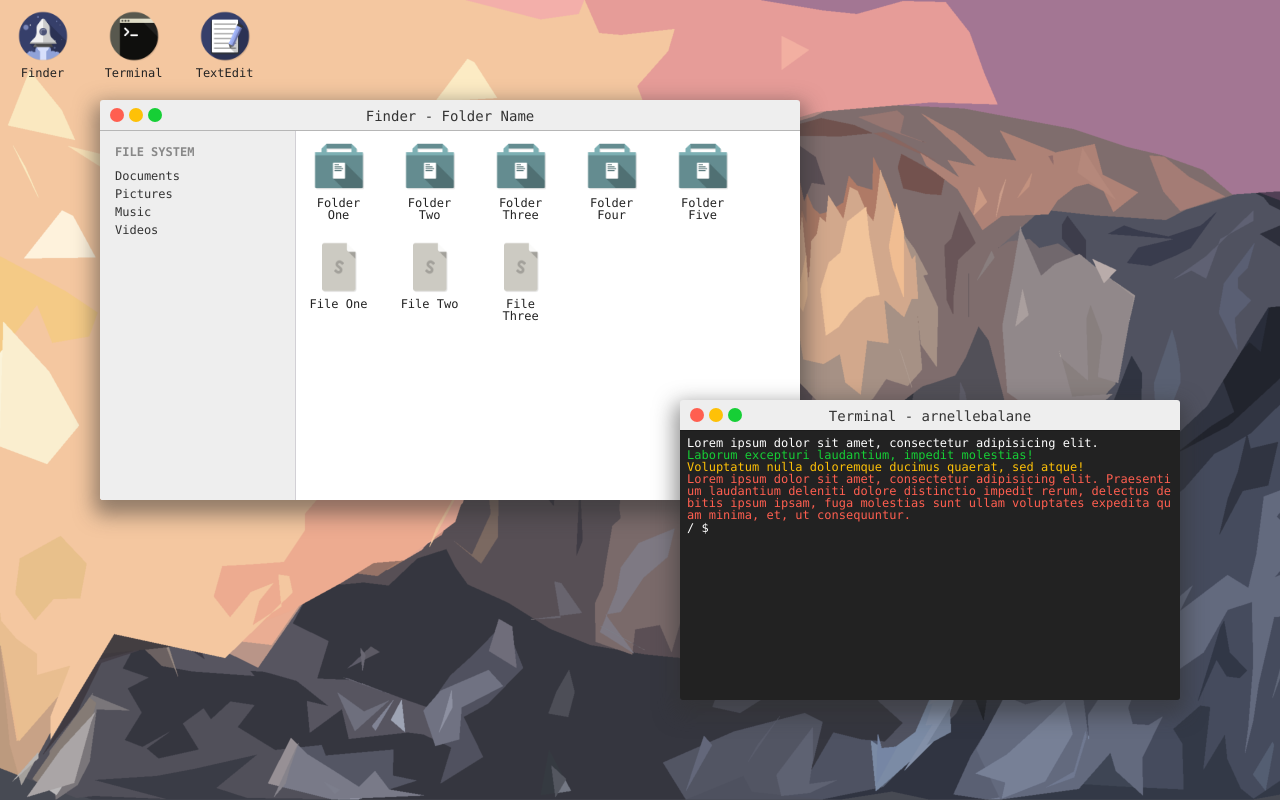
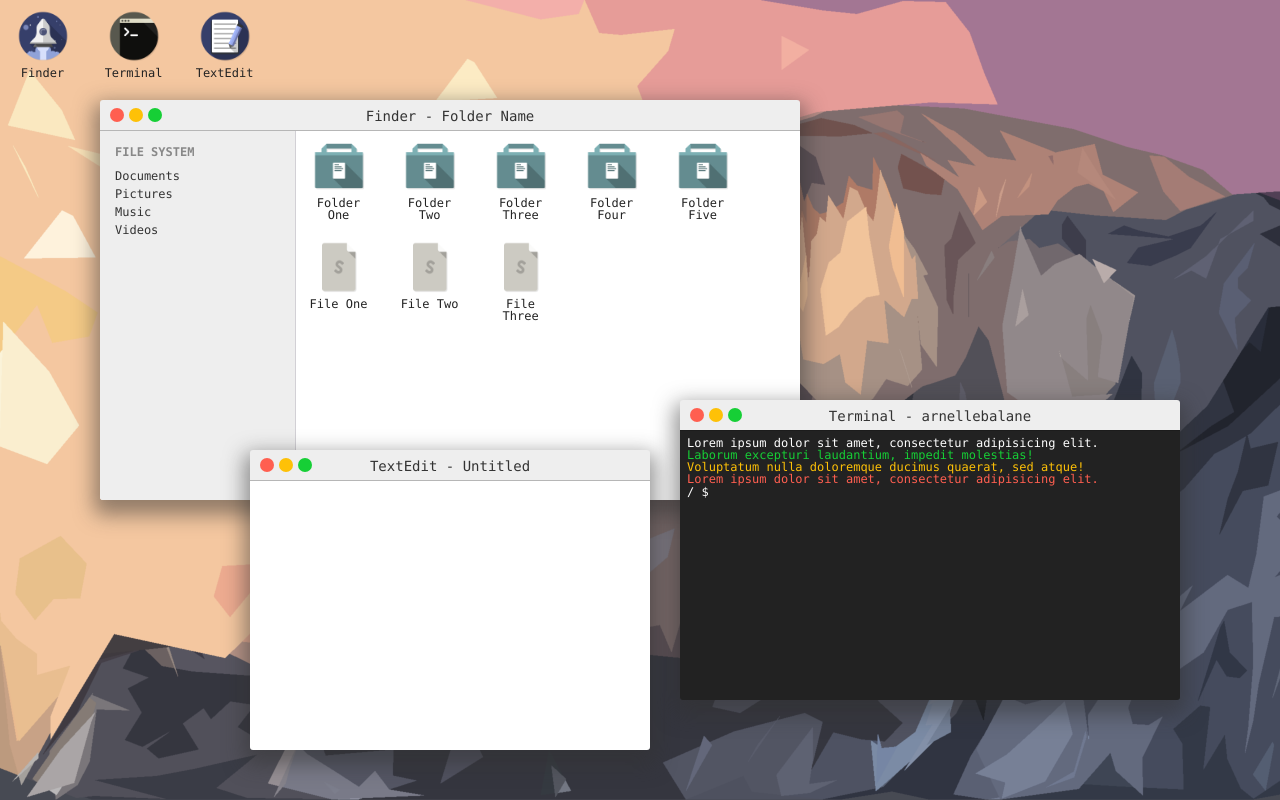
Before and after one commit to arnellebalane/virtual-filesystem.js, a website: page index.html in a window 1280 px wide. Drawn offline with nearby package versions, Linux system fonts and the light colour scheme.

Commit message:
initial textedit ui

```diff
--- a/assets/stylesheets/desktop-environment.css
+++ b/assets/stylesheets/desktop-environment.css
@@ -35,6 +35,7 @@
     position: absolute;
     top: 100px;
     left: 100px;
+    z-index: 1;
     width: 700px;
     height: 400px;
     border-top: 30px solid #eeeeee;
@@ -184,6 +185,29 @@
     resize: none;
 }
 
+.textedit {
+    top: auto;
+    left: 250px;
+    bottom: 50px;
+    width: 400px;
+    height: 300px;
+}
+
+.textedit main {
+    padding: 5px;
+}
+
+.textedit textarea {
+    display: block;
+    width: 100%;
+    height: 100%;
+    font: normal 1.2rem/1 "Consolas", monospace;
+    color: #222222;
+    border: none;
+    outline: none;
+    resize: none;
+}
+
 
 
 /** COMPONENTS STYLES **/
--- a/index.html
+++ b/index.html
@@ -38,11 +38,16 @@
                     <p>Lorem ipsum dolor sit amet, consectetur adipisicing elit.</p>
                     <p class="green">Laborum excepturi laudantium, impedit molestias!</p>
                     <p class="yellow">Voluptatum nulla doloremque ducimus quaerat, sed atque!</p>
-                    <p class="red">Lorem ipsum dolor sit amet, consectetur adipisicing elit. Praesentium laudantium deleniti dolore distinctio impedit rerum, delectus debitis ipsum ipsam, fuga molestias sunt ullam voluptates expedita quam minima, et, ut consequuntur.</p>
+                    <p class="red">Lorem ipsum dolor sit amet, consectetur adipisicing elit.</p>
                     <div class="prompt">
                         <span>/</span>
-                        <textarea spellcheck="off" autofocus></textarea>
+                        <textarea spellcheck="off"></textarea>
                     </div>
+                </main>
+            </section>
+            <section class="window textedit" data-title="TextEdit - Untitled">
+                <main>
+                    <textarea spellcheck="off"></textarea>
                 </main>
             </section>
         </div>
```
